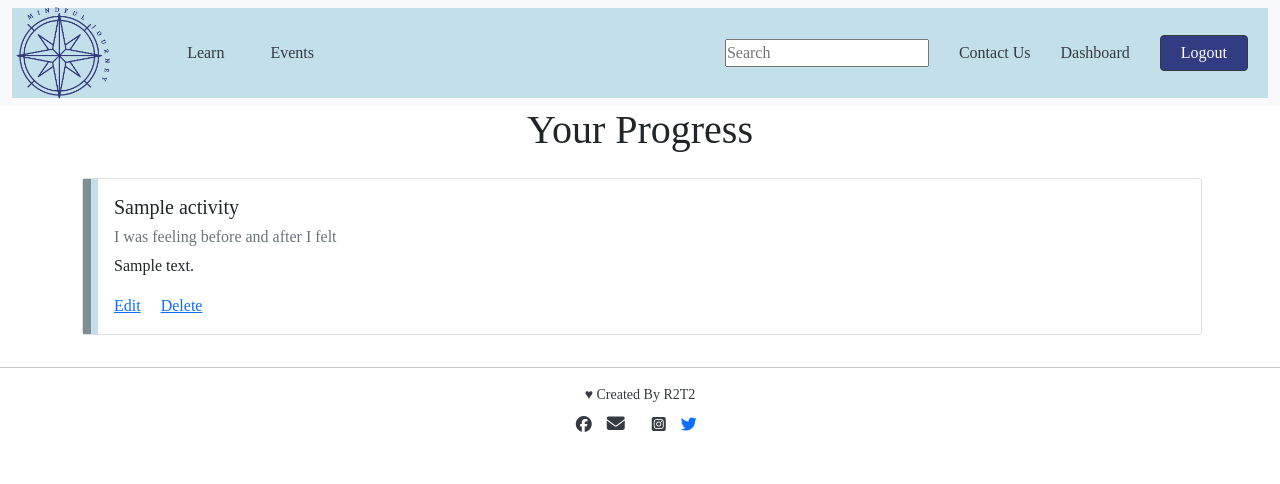
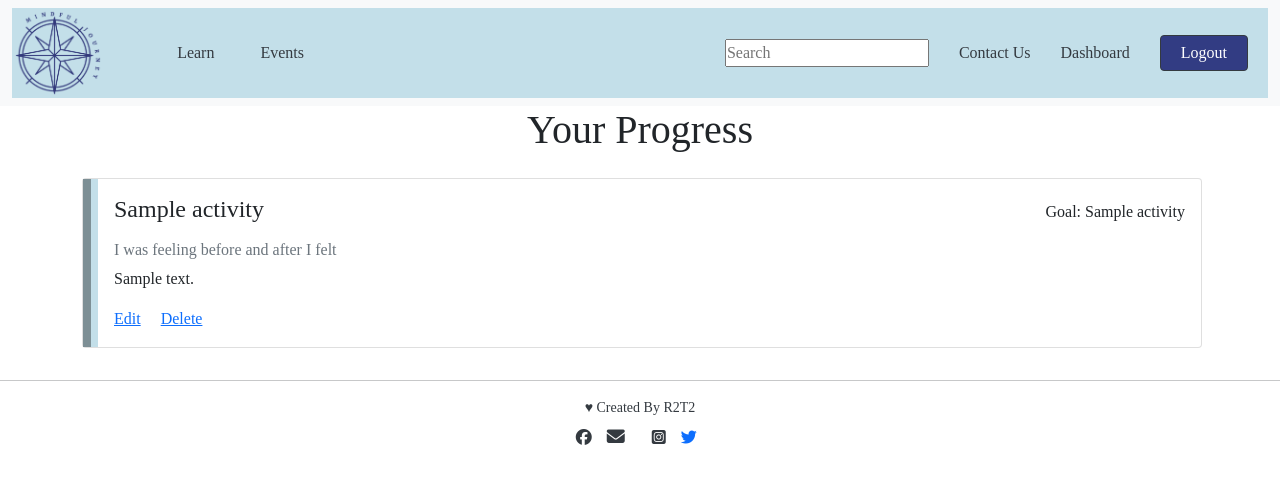
Before and after one commit to rshaywood/mindful_journey, a Flask app: template flask_app/templates/user_activities.html in a window 1280 px wide. Shown: the top 484 px of the page. Run offline with Flask 2, Linux system fonts and the light colour scheme; the template is opened without the code that fills it: most values are stand-ins (such as "Sample title", 1, 10 or a date in 2020); some libraries are stand-ins or nearby versions; some web fonts are replaced.

Commit message:
added goal to each journal entry in upper right corner of card.

```diff
--- a/flask_app/config/mysqlconnection.py
+++ b/flask_app/config/mysqlconnection.py
@@ -8,7 +8,7 @@ class MySQLConnection:
         # change the user and password as needed
         connection = pymysql.connect(host='localhost',
                                      user='root',
-                                     password='Rafalqasim%&9090',
+                                     password='root',
                                      db=db,
                                      charset='utf8mb4',
                                      cursorclass=pymysql.cursors.DictCursor,
--- a/flask_app/static/css/dashboard.css
+++ b/flask_app/static/css/dashboard.css
@@ -11,8 +11,8 @@
 }
 
 img{
-    width:100px;
-    height:100px;
+    width:90px;
+    height:90px;
 }
 
 /* navigation bar */
--- a/flask_app/static/css/home.css
+++ b/flask_app/static/css/home.css
@@ -8,6 +8,11 @@
 img{
     width:100px;
     height:100px;
+}
+
+.logo {
+    width: 90px;
+    height: 90px;
 }
 
 /* navigation bar */
@@ -139,7 +144,11 @@ li a{
     margin: 0 auto;
 }
 
-
+.actGoal {
+    display: flex;
+    justify-content: space-between;
+    align-items: center;
+}
 
 /* footer */
 .bottom{
--- a/flask_app/static/css/signin-signup.css
+++ b/flask_app/static/css/signin-signup.css
@@ -131,8 +131,8 @@ button.signup-btn{
     align-items: center;
 }
 img{
-    width:100px;
-    height:100px;
+    width:90px;
+    height:90px;
 }
 .left-side-nav ul,.right-side-nav ul,.title{
     /* background-color: #20c997; */
--- a/flask_app/templates/user_activities.html
+++ b/flask_app/templates/user_activities.html
@@ -70,7 +70,14 @@
                     {% for activity in the_journal.activities %}
                     <div class="card my-3 card-box" style="width: 70rem;">
                         <div class="card-body">
-                        <h5 class="card-title">{{activity.activity_name}}</h5>
+                            <div class="actGoal">
+                                <div>
+                                    <h4 class="card-title">{{activity.activity_name}}</h4>
+                                </div>
+                                <div>
+                                    <h6 class="card-subtitle">Goal: {{activity.goal_name}}</h6>
+                                </div>
+                            </div>
                             <h6 class="card-subtitle my-2 text-muted">
                                 I was feeling
                                 {% if activity.feeling_before == 1%}<img class ="heads" src="/static/images/happy.png">
```
Lines whose indentation alone changed are shown as unchanged.
